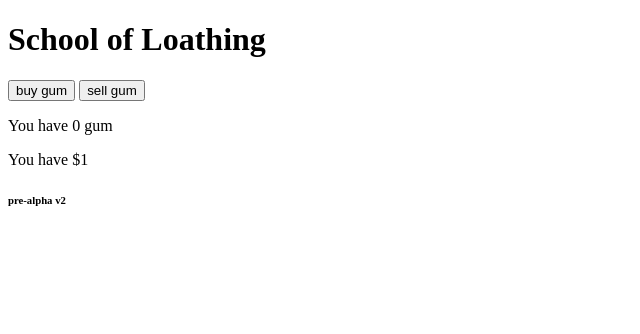
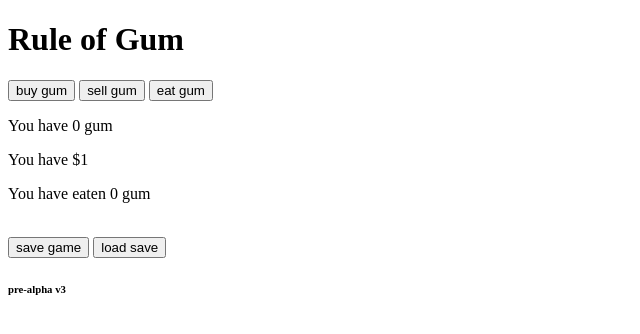
Before and after one commit to notme422/RoG, a plain HTML site: page index.html in a window 1280 px wide. Both pictures are taken after a click on the button "sell gum". Shown: the whole page, without its empty margins (0-640 px from the left). Drawn offline with Linux system fonts and the light colour scheme.

Commit message:
Update index.html

```diff
--- a/index.html
+++ b/index.html
@@ -2,40 +2,85 @@
 
 <html>
 	<head>
-		<title>School of Loathing</title>
+		<title>Rule of Gum</title>
 	</head>
 
 	<body>
-  <h1>School of Loathing</h1>
-  <button onClick="buyGum()">buy gum</button>
-  <button onClick="sellGum()">sell gum</button>
+  <h1>Rule of Gum</h1>
+  <button onClick="buy()">buy gum</button>
+  <button onClick="sell()">sell gum</button>
+  <button onClick="eat()">eat gum</button>
+
 	<p>You have <span id="gum"></span> gum</p>
   <p>You have $<span id="munny"></span></p>
-  <h6>pre-alpha v2</h6>
+  <p>You have eaten <span id="gumEaten"></span> gum</p>
+
+  <p id="rank"></p>
+  <br>
+  <button onClick="save()">save game</button>
+  <button onClick="load()">load save</button>
+
+  <h6>pre-alpha v3</h6>
   <script>
 	  var gum = 0;
+    var gumEaten = 0;
     var munny = 1
 
     document.getElementById("munny").innerHTML = munny;
     document.getElementById("gum").innerHTML = gum;
+    document.getElementById("gumEaten").innerHTML = gumEaten;
 
-	  function buyGum() {
+	  function buy() {
       if (munny >= 1) {
-		    gum += 10
-        munny -= 1
+		    gum += 10;
+        munny -= 1;
 		    document.getElementById("gum").innerHTML = gum;
         document.getElementById("munny").innerHTML = munny;
       }
     }
 
-    function sellGum() {
+    function sell() {
       for (let i=0; i < gum;) {
-        munny += 0.25
-        gum -= 1
+        munny += 0.25;
+        gum -= 1;
       }
       document.getElementById("gum").innerHTML = gum;
       document.getElementById("munny").innerHTML = munny;
     }
+
+    function eat() {
+      if (gum > 0) {
+      gum -= 1
+      gumEaten += 1
+      document.getElementById("gum").innerHTML = gum;
+      document.getElementById("gumEaten").innerHTML = gumEaten;
+      }
+
+      if (gumEaten < 10) {
+        document.getElementById("rank").innerHTML = "You are new to gum";
+      } else if (gumEaten < 50) {
+        document.getElementById("rank").innerHTML = "You are a standard gum enjoyer";
+      } else if (gumEaten < 100) {
+        document.getElementById("rank").innerHTML = "You chew a lot of gum";
+      } else if (gumEaten < 500) {
+        document.getElementById("rank").innerHTML = "You are a gum connoisseur"
+      } else if (gumEaten < 1000) {
+        document.getElementById("rank").innerHTML = "You are a master of gum"
+      } else if (gumEaten < 10000) {
+        document.getElementById("rank").innerHTML = "You are the world's #1 gum eater"
+      } else {
+        document.getElementById("rank").innerHTML = "You have surpassed all limitations. You are no longer confined by mortality. You have become indestructible. You are the gum god."
+      }
+    }
+
+    function save() {
+      document.cookie = gum = number(gum); money = number(money); gumEaten = number(gumEaten)
+    }
+
+    function load() {
+      gum = document.cookie
+      document.getElementById("gum").innerHTML = gum;
+    }
   </script>
 	</body>
 </html>
```
